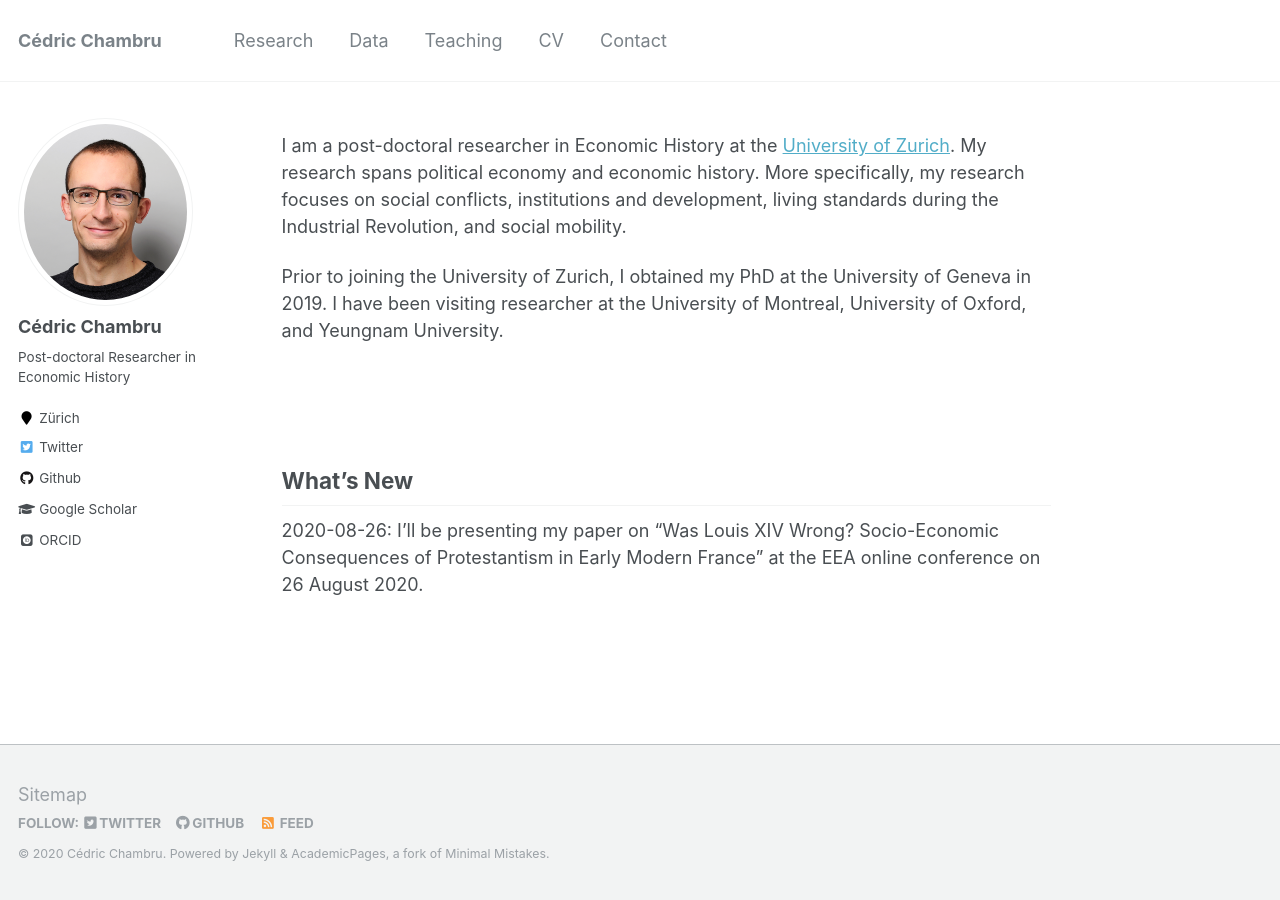
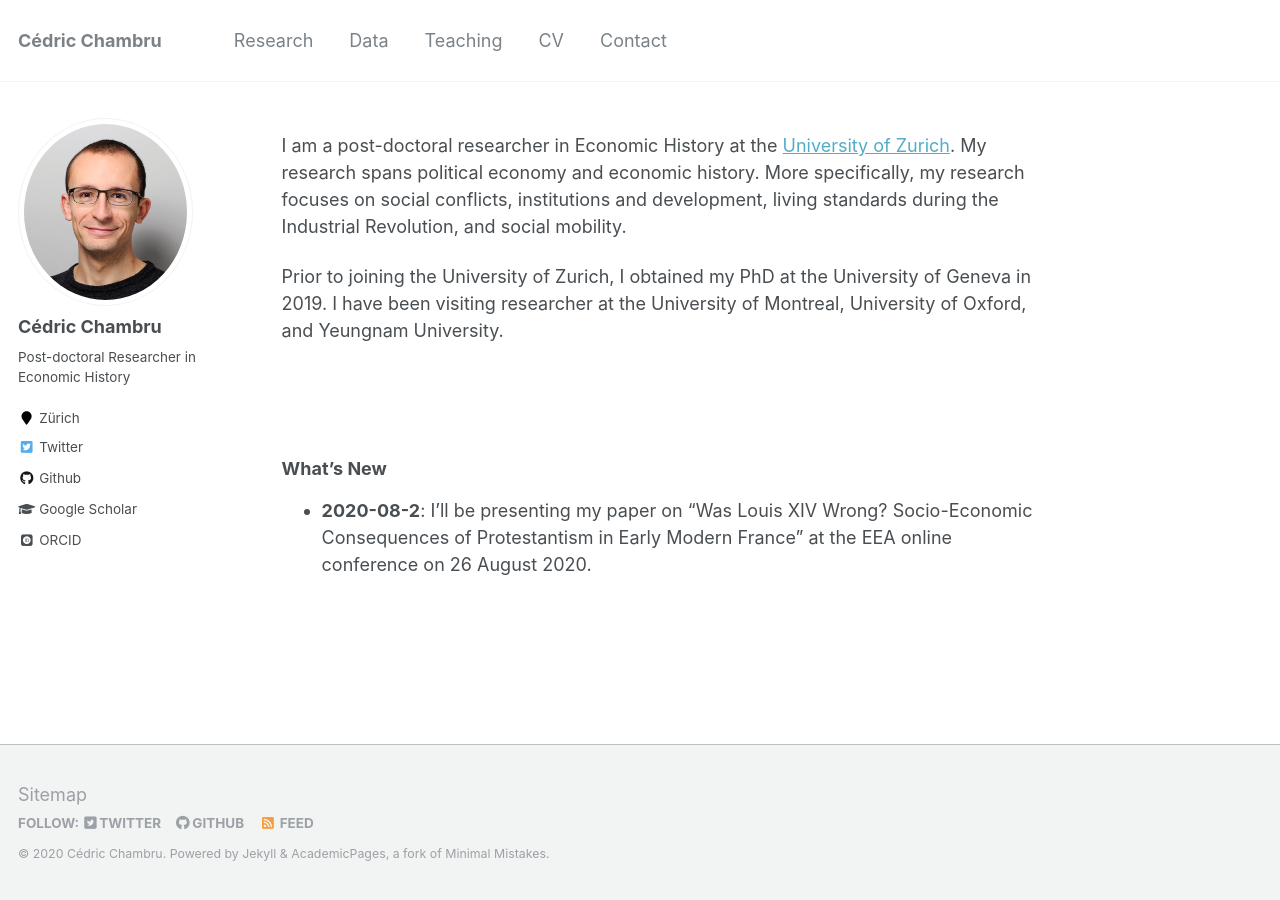
Before and after one commit to CedricChambru/CedricChambru.github.io, a Jekyll site: the page built from _pages/about.md, in a window 1280 px wide. Built offline with Jekyll 4.4.1, drawn with Linux system fonts in a browser that asks for light colours; some web fonts are replaced.

Commit message:
about.md

```diff
--- a/_pages/about.md
+++ b/_pages/about.md
@@ -19,6 +19,6 @@ I have been visiting researcher at the University of Montreal, University of Oxf
 
 <br>
 <br>
-## What's New
+### What's New
 
-2020-08-26: I'll be presenting my paper on "Was Louis XIV Wrong? Socio-Economic Consequences of Protestantism in Early Modern France" at the EEA online conference on 26 August 2020.
+* **2020-08-2**: I'll be presenting my paper on "Was Louis XIV Wrong? Socio-Economic Consequences of Protestantism in Early Modern France" at the EEA online conference on 26 August 2020.
```
